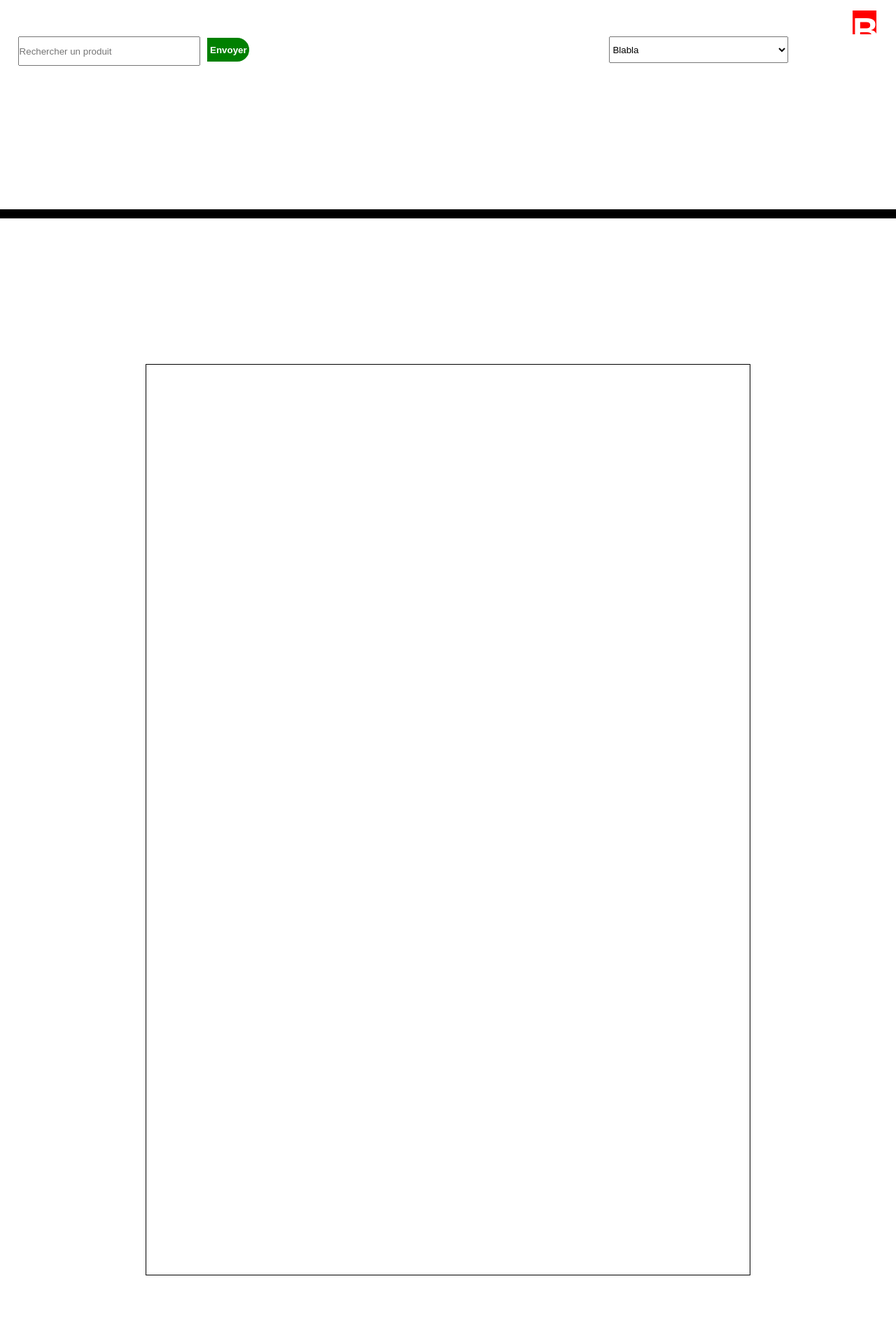
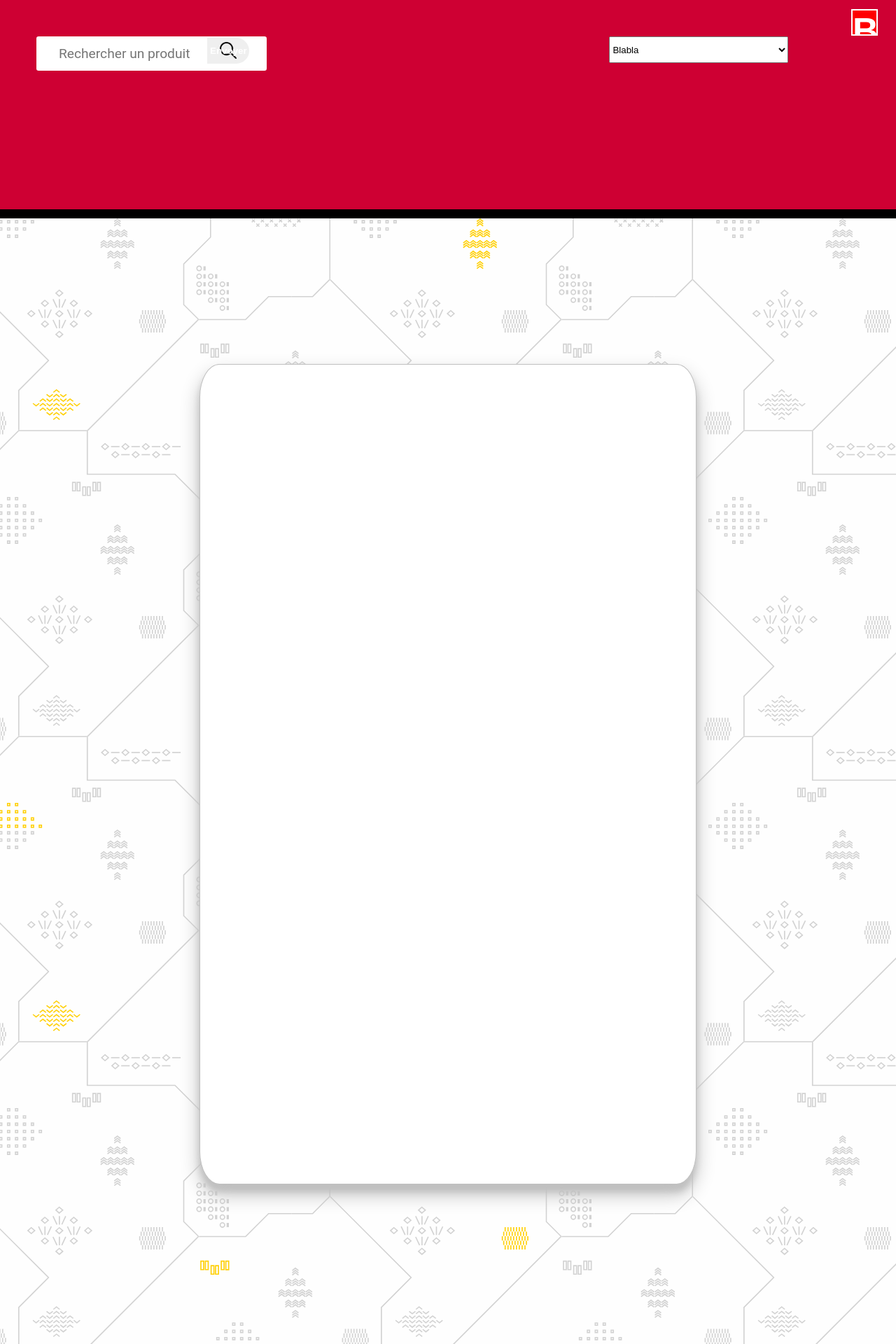
Before and after one commit to Thibault-Camuset/simplon_MarketPlace, a PHP site: page / in a window 1280 px wide. Shown: the top 1920 px of the page at 70% size. Run offline with PHP 8.4, Linux system fonts and the light colour scheme.

Commit message:
front css

```diff
--- a/CSS/style.css
+++ b/CSS/style.css
@@ -2,6 +2,11 @@
   margin: 0;
   padding: 0;
 
+}
+body{
+  background-color:#CE0033;
+  font-family: 'Roboto', sans-serif;
+  color: #333;
 }
 
 #formulaire {
@@ -11,6 +16,7 @@
   top: 2vh;
   left: 2vh;
 }
+
 
 #page-container,
 #back-office-container {
@@ -23,11 +29,15 @@
   display: flex;
   flex-direction: row;
   flex-wrap: wrap;
+  justify-content: space-around;
   position: relative;
   border-top: 0.5vh solid black;
   margin-top: -0.5vh;
+padding: 0 6%;
   height: 88vh;
   top: 12vh;
+background-image: url(background-simplon-pattern.svg);
+background-color: #FEFEFE;
 
   overflow: scroll;
   overflow-x: hidden;
@@ -72,20 +82,28 @@
 }
 
 #search-input {
-  position: fixed;
-  top: 2vh;
-  left: 2vw;
-  height: 3vw;
-  width: 20vw;
+  font-family: 'Roboto', sans-serif;
+  color: #333;
+  height: 100%;
+  font-size: 1.2rem;
+  padding: 0.8rem 2rem;
+  border-radius: 0.2rem;
+  background-color: rgb(255, 255, 255);
+  border: none;
+
+
 }
 
 #search-button {
   position: fixed;
   top: 2vh;
   left: 23vw;
-  height: 3vw;
+  height: 3.2vw;
   width: 5vw;
-  background-color: green;
+  background-image: url(loupe.png);
+  background-size: 40%;
+  background-position: center;
+  background-repeat: no-repeat;
   color: white;
   border: 2px white solid;
   font-weight: bold;
@@ -94,10 +112,15 @@
 
 #search-button:hover {
   background-color: white;
-  color: green;
-  border: 2px green solid;
+  color:black;
+  border: 2px black solid;
 }
-
+.img-market{
+  width: 11vw;
+  height: 8vh;
+  margin: auto 17vw;
+  border-radius: 3%;
+}
 #select-categories {
   position: fixed;
   top: 2vh;
@@ -110,11 +133,40 @@
   color: transparent;
 }
 
+
 .popo {
-  height: 50vh;
-  width: 50vh;
-  border: 1px solid black;
+  height: 45vh;
+  width: 40vh;
+  display: flex;
+  flex-direction: column;
+  justify-content: space-around;
+  border: 1px solid silver;
+  border-radius: 4%;
   margin: 8vh;
+  box-shadow: 0 14px 28px silver, 0 10px 10px silver;
+  background-color: white;
+  text-align: center;
+}
+.price{
+  font-weight: 700;
+  font-size: 1.2em;
+  color:white;
+  background-color: #CE0033;
+  padding:7px;
+  border-radius: 8%;
+  margin: auto;
+}
+
+.bottom{
+  display: flex;
+  flex-direction: column;
+  justify-content: space-around;
+
+  margin-top: 30vh;
+
+  width: 40vh;
+  height: 12vh;
+
 }
 
 #back-office-container {
```
Also changed, not shown: CSS/background-simplon-pattern.svg (added), CSS/loupe.png (added), CSS/market.png (added), CSS/product.jpg (added).
